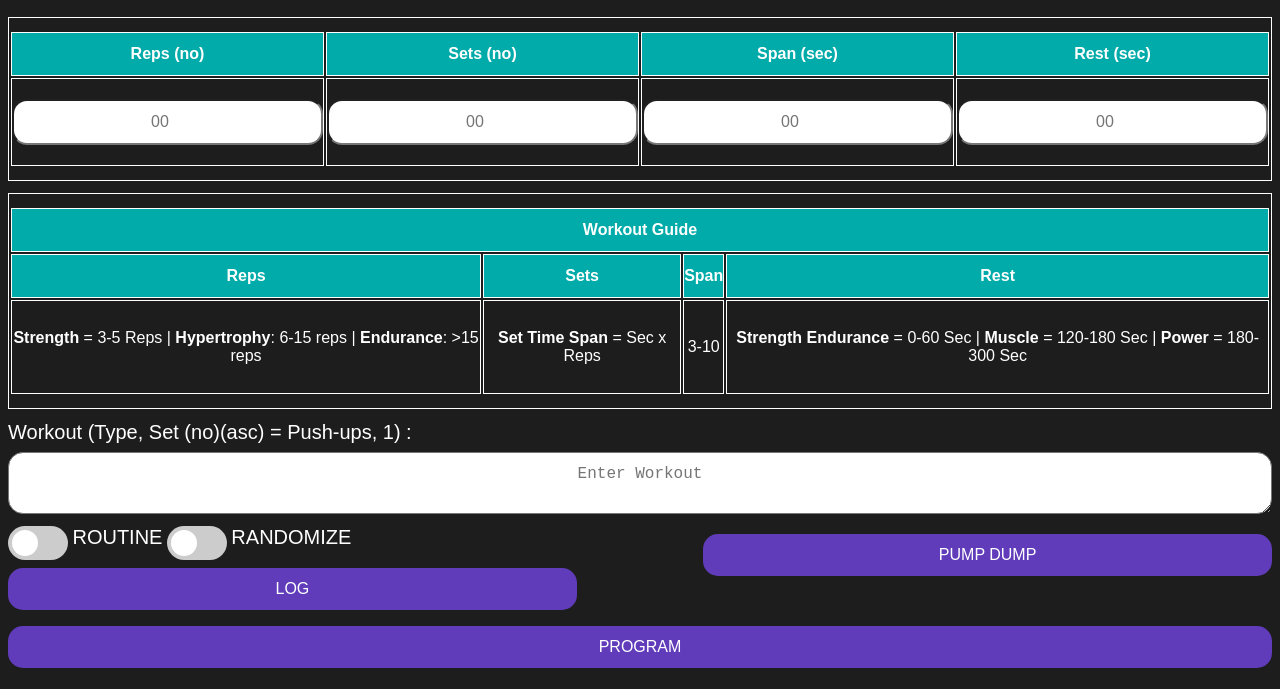
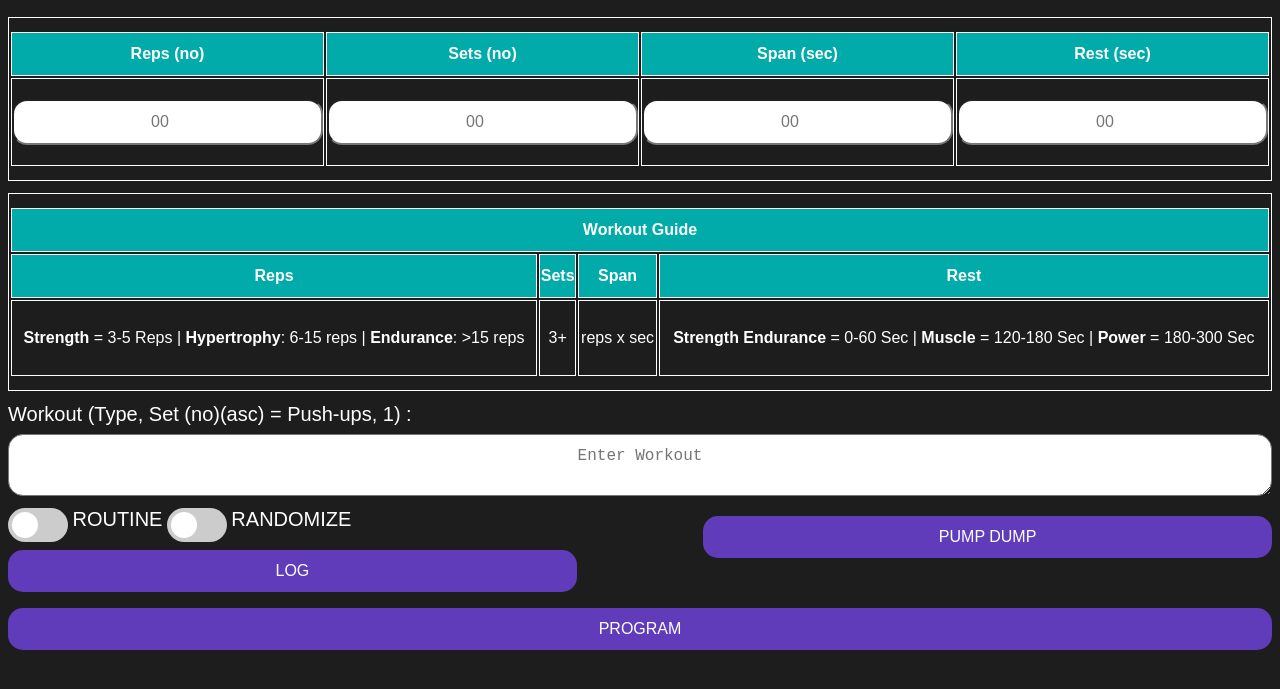
Before and after one commit to suneelkumarreddy-k/Body-Fitness-App, a plain HTML site: page index.html in a window 1280 px wide. Shown: the part 111-800 px from the top of the page. Drawn offline with Linux system fonts and the light colour scheme.

Commit message:
Update index.html

```diff
--- a/index.html
+++ b/index.html
@@ -207,15 +207,10 @@ display : none;
  <b>Strength</b> = 3-5 Reps | <b>Hypertrophy</b>: 6-15 reps | <b>Endurance</b>: >15 reps
 </p>
           </td>
+          <td>3+</td>
+          <td>reps x sec</td>
           <td>
-            <p>
-<b>Set Time Span</b> = Sec x Reps</p>
-          </td>
-          <td>
-            3-10
-          </td>
-          <td>
-            <p><b>Strength Endurance</b> = 0-60 Sec  | <b>Muscle</b> = 120-180 Sec | <b>Power</b> = 180-300 Sec</p>
+            <b>Strength Endurance</b> = 0-60 Sec  | <b>Muscle</b> = 120-180 Sec | <b>Power</b> = 180-300 Sec
           </td>
         </tr>
       </table>
```
